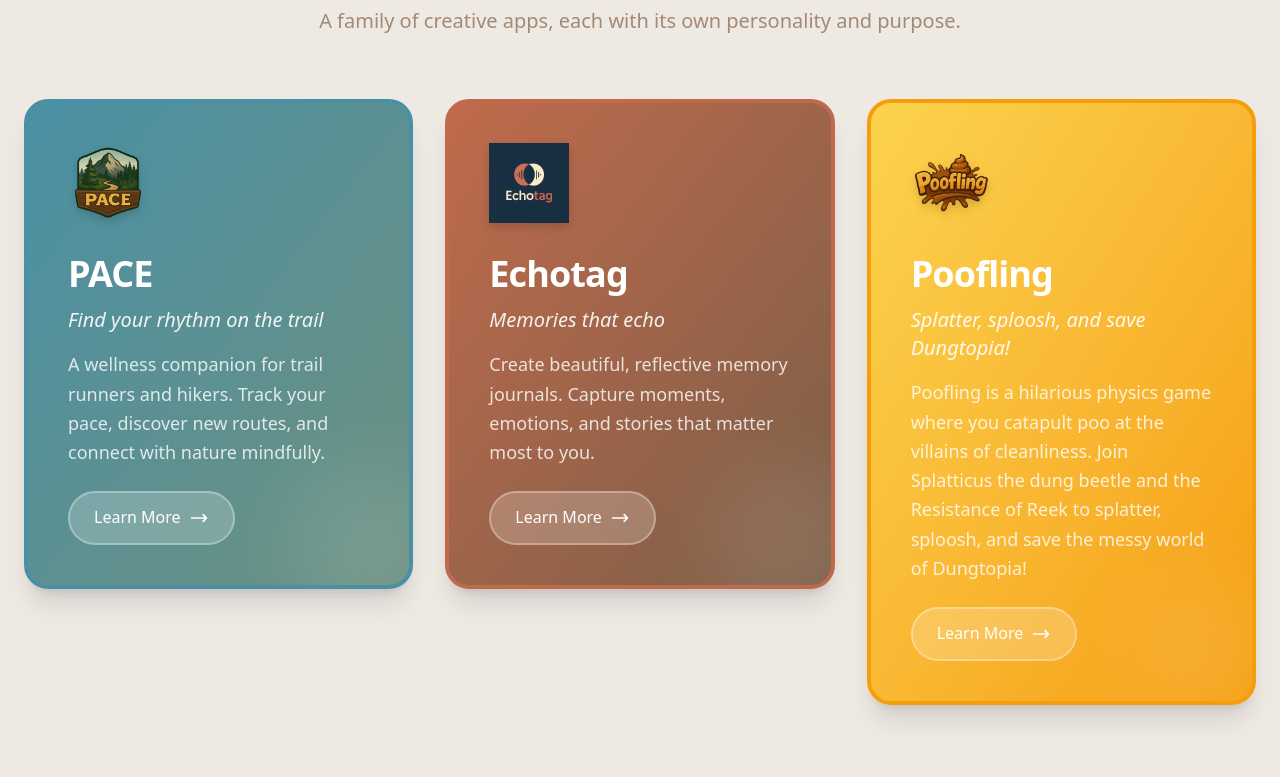
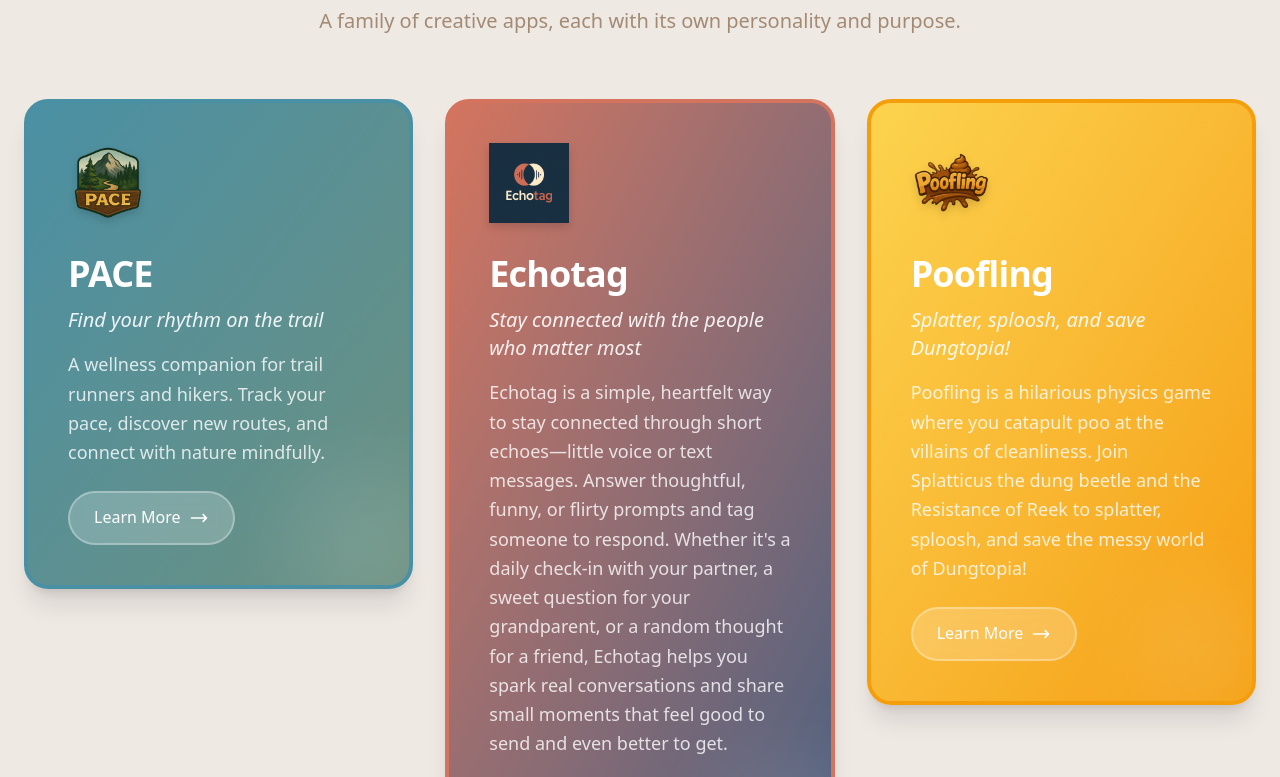
Before and after one commit to kgardenour-dot/bandit, a Next.js app: page / in a window 1280 px wide. Shown: the part 1043-1820 px from the top of the page. Built offline with nearby package versions, Linux system fonts and the light colour scheme.

Commit message:
Update Echotag with detailed description and brand color palette (Terracotta, Deep Slate Blue, Sage, Honey Gold)

```diff
--- a/app/globals.css
+++ b/app/globals.css
@@ -11,7 +11,17 @@
   /* App-specific colors */
   --pace-blue: #4A90A4;
   --pace-green: #6B9080;
-  --echotag-warm: #C06A4C;
+
+  /* Echotag Colors */
+  --echotag-terracotta: #D4745E;
+  --echotag-slate-blue: #4A5F7F;
+  --echotag-sage: #A8B5A1;
+  --echotag-honey: #E8A838;
+  --echotag-off-white: #FAF7F2;
+  --echotag-stone: #D1CFC7;
+  --echotag-charcoal: #1F2937;
+  --echotag-muted-sage: #8FA88E;
+
   --poofling-orange: #F59E0B;
   --poofling-yellow: #FCD34D;
 
@@ -30,7 +40,17 @@
   /* App Colors */
   --color-pace-blue: var(--pace-blue);
   --color-pace-green: var(--pace-green);
-  --color-echotag-warm: var(--echotag-warm);
+
+  /* Echotag Colors */
+  --color-echotag-terracotta: var(--echotag-terracotta);
+  --color-echotag-slate-blue: var(--echotag-slate-blue);
+  --color-echotag-sage: var(--echotag-sage);
+  --color-echotag-honey: var(--echotag-honey);
+  --color-echotag-off-white: var(--echotag-off-white);
+  --color-echotag-stone: var(--echotag-stone);
+  --color-echotag-charcoal: var(--echotag-charcoal);
+  --color-echotag-muted-sage: var(--echotag-muted-sage);
+
   --color-poofling-orange: var(--poofling-orange);
   --color-poofling-yellow: var(--poofling-yellow);
 
--- a/components/AppShowcase.tsx
+++ b/components/AppShowcase.tsx
@@ -27,10 +27,10 @@ const apps: App[] = [
   },
   {
     name: 'Echotag',
-    tagline: 'Memories that echo',
-    description: 'Create beautiful, reflective memory journals. Capture moments, emotions, and stories that matter most to you.',
-    color: 'bg-gradient-to-br from-echotag-warm to-chestnut',
-    accentColor: 'border-echotag-warm',
+    tagline: 'Stay connected with the people who matter most',
+    description: 'Echotag is a simple, heartfelt way to stay connected through short echoes—little voice or text messages. Answer thoughtful, funny, or flirty prompts and tag someone to respond. Whether it\'s a daily check-in with your partner, a sweet question for your grandparent, or a random thought for a friend, Echotag helps you spark real conversations and share small moments that feel good to send and even better to get.',
+    color: 'bg-gradient-to-br from-echotag-terracotta to-echotag-slate-blue',
+    accentColor: 'border-echotag-terracotta',
     logo: '/logos/echotag-logo-biweb.png',
     link: '#'
   },
```
